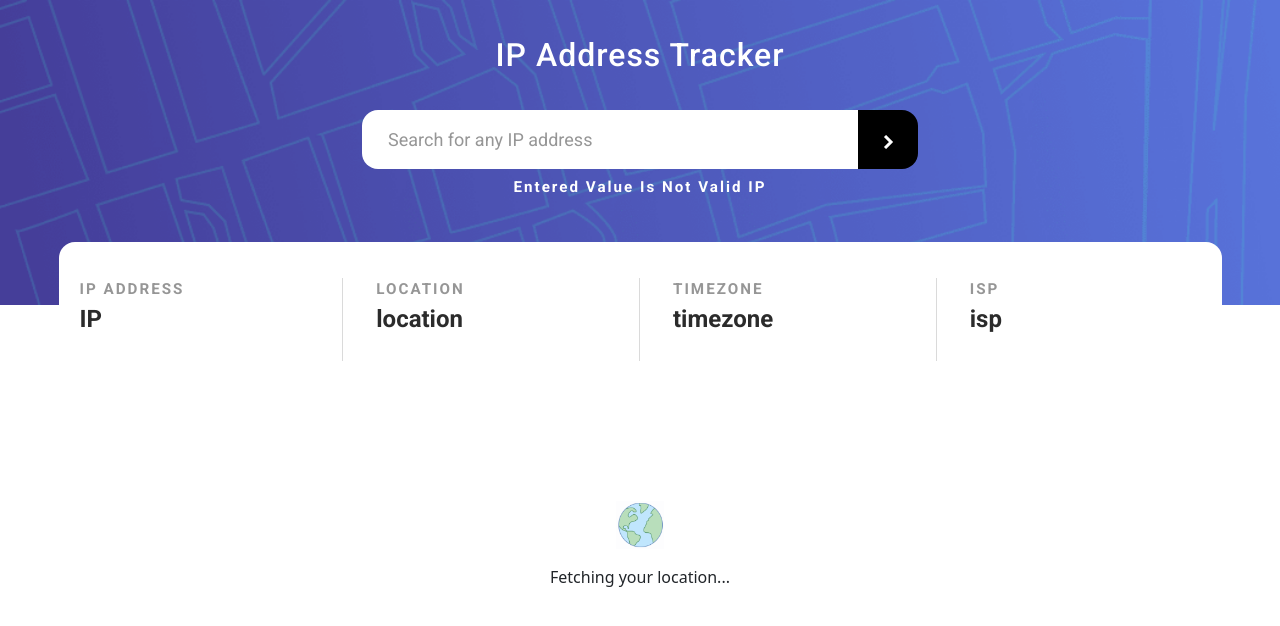
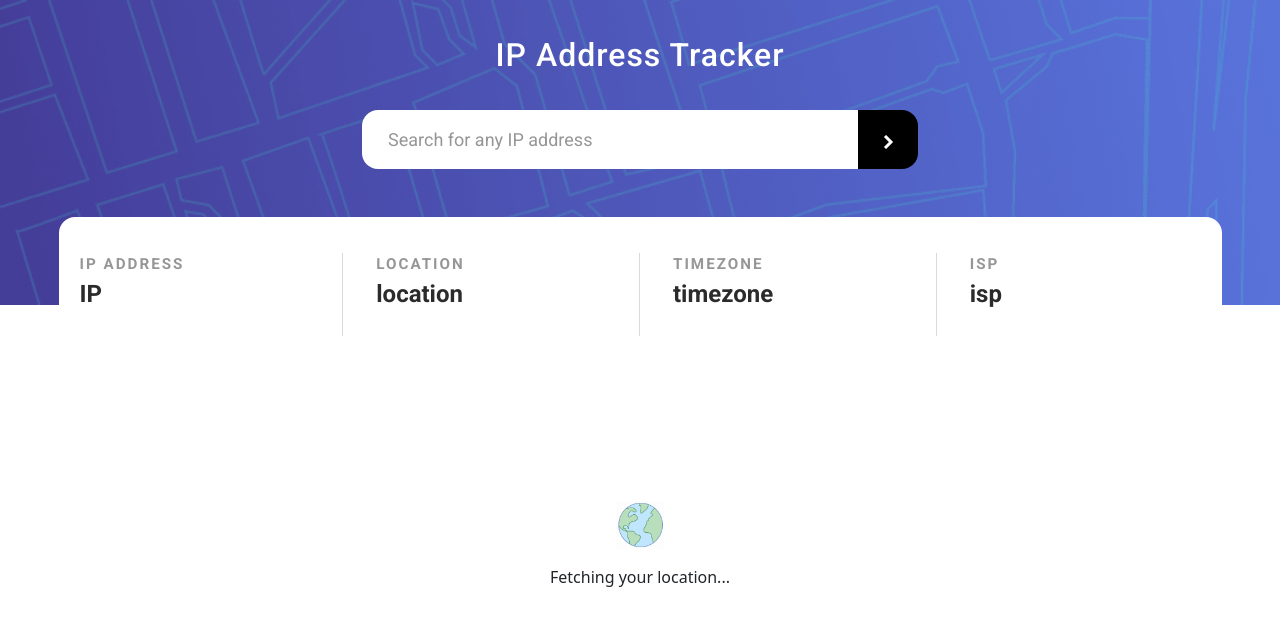
Before and after one commit to Deep-dsp/ip-locator, a React (Create React App) app: page / in a window 1280 px wide. Shown: the top 626 px of the page. Built offline with nearby package versions, Linux system fonts and the light colour scheme; no server answers.

Commit message:
Small Change for Error Message

```diff
--- a/src/Components/Layout.js
+++ b/src/Components/Layout.js
@@ -74,10 +74,10 @@ const Layout = ( { setPosition, submit, setSubmit, searchResults, setSearchResul
 
          </div>
 
-         { !enteredValue.match(regex) ?
+         { enteredValue ? (!enteredValue.match(regex) ?
             <div className="text-center position-relative" id="error-msg">
                <label className="small-title white text-capitalize">Entered Value is not Valid IP</label>
-            </div> : ''
+            </div> : '') : ''
          }
 
          <div className="display-block mx-3 mx-xl-auto mt-4 mt-md-5">
```
